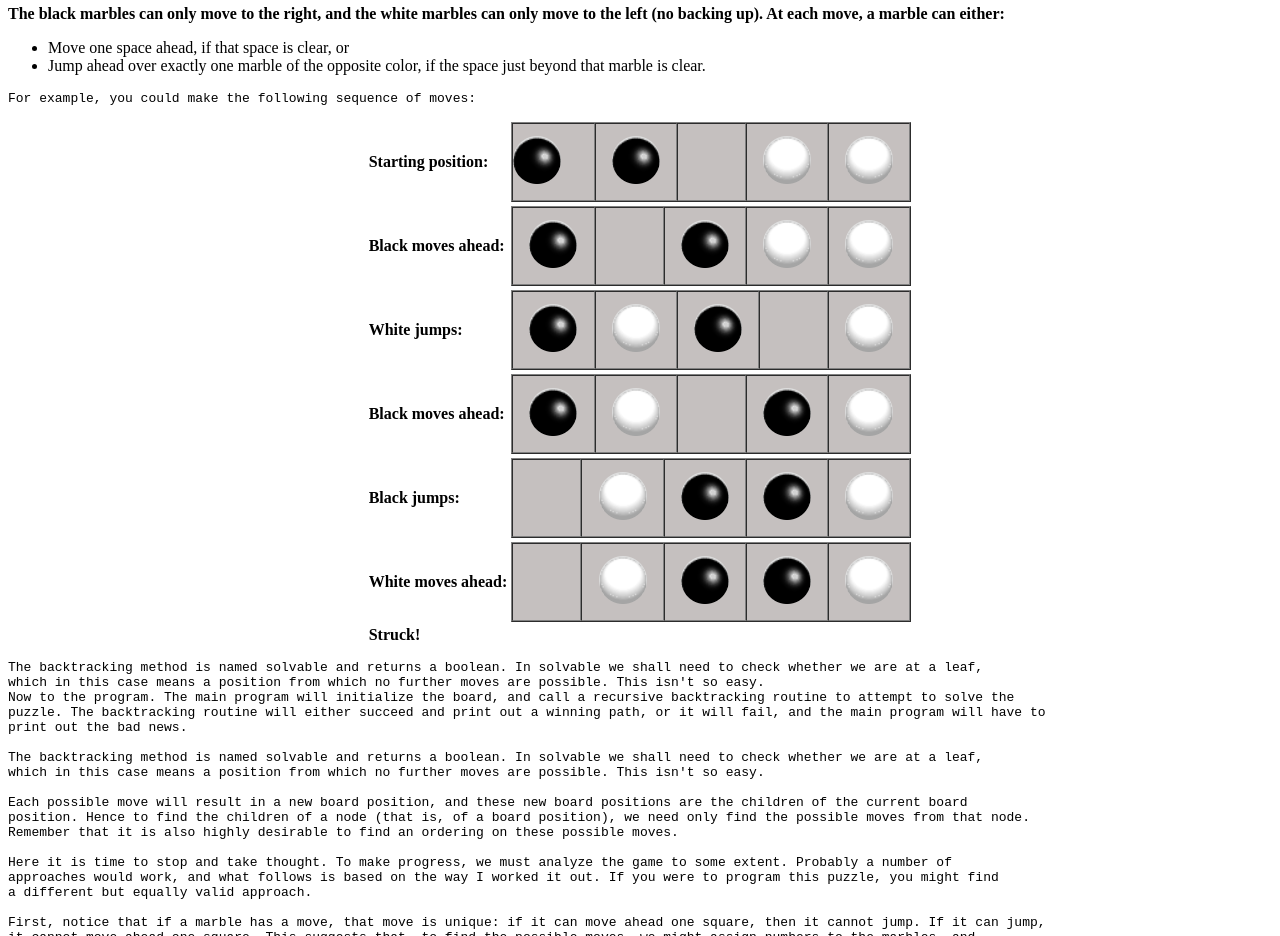
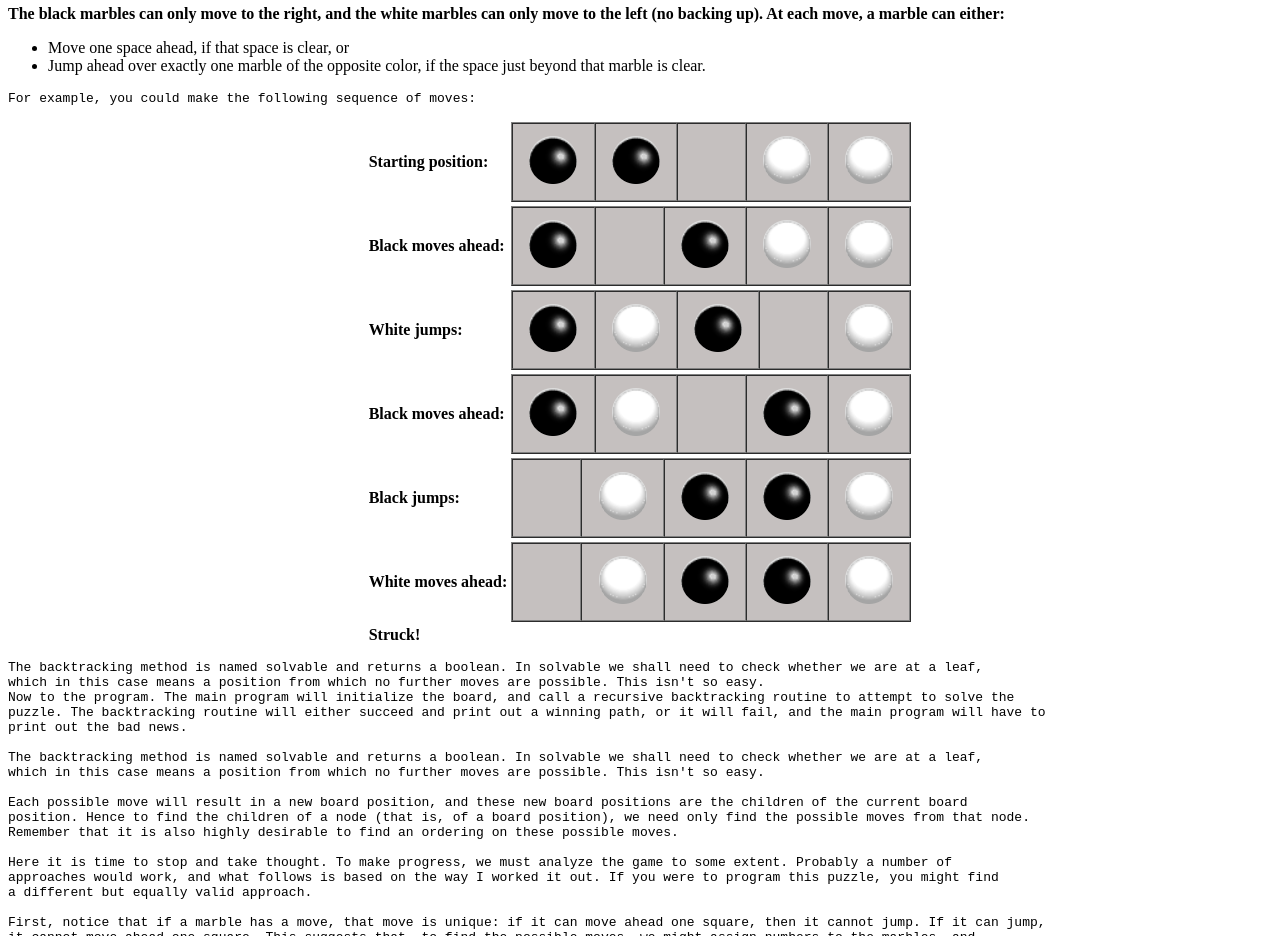
Before and after one commit to isAnkit/Backtracking, a plain HTML site: page index.html in a window 1280 px wide. Shown: the part 10820-11756 px from the top of the page. Drawn offline with Linux system fonts and the light colour scheme.

Commit message:
first project

```diff
--- a/index.html
+++ b/index.html
@@ -733,7 +733,7 @@ acts like a print statement.</pre>
             <td><b>Starting position:</b></td>
             <td> <table bgcolor="#C5C0BF" width="400" height="80" border="1" cellpadding="0" cellspacing="0">
                 <tr>
-                <td><img src="././black-ball.png"></td>
+                <td><center><img src="./black-ball.png"></center></td>
                 <td><center><img src="./black-ball.png"></center></td>
                 <td>&nbsp;&nbsp;&nbsp;&nbsp;&nbsp;&nbsp;&nbsp;&nbsp;&nbsp;&nbsp;</td>
                 <td><center><img src="./white-ball.png"></center></td>
```
